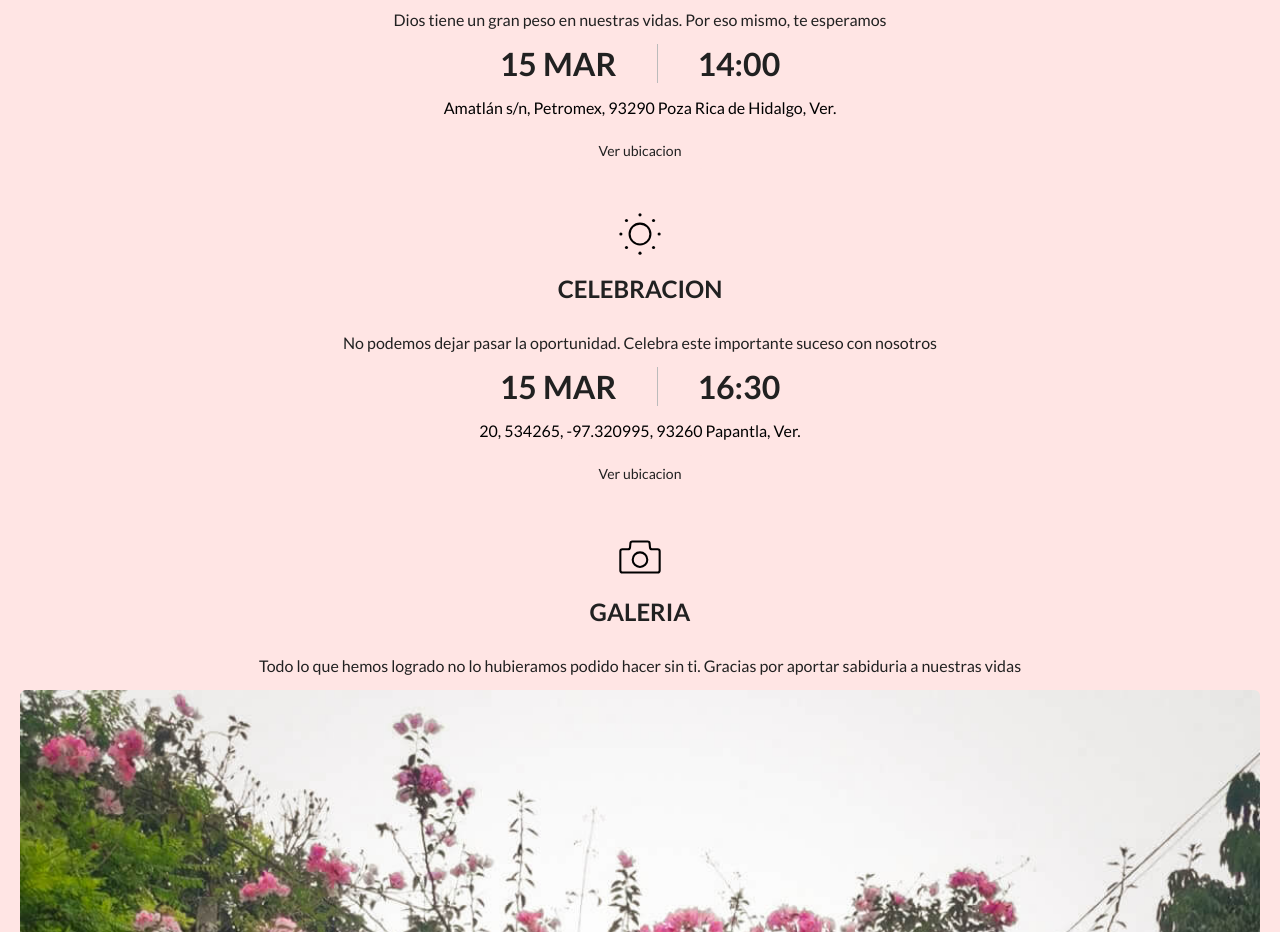
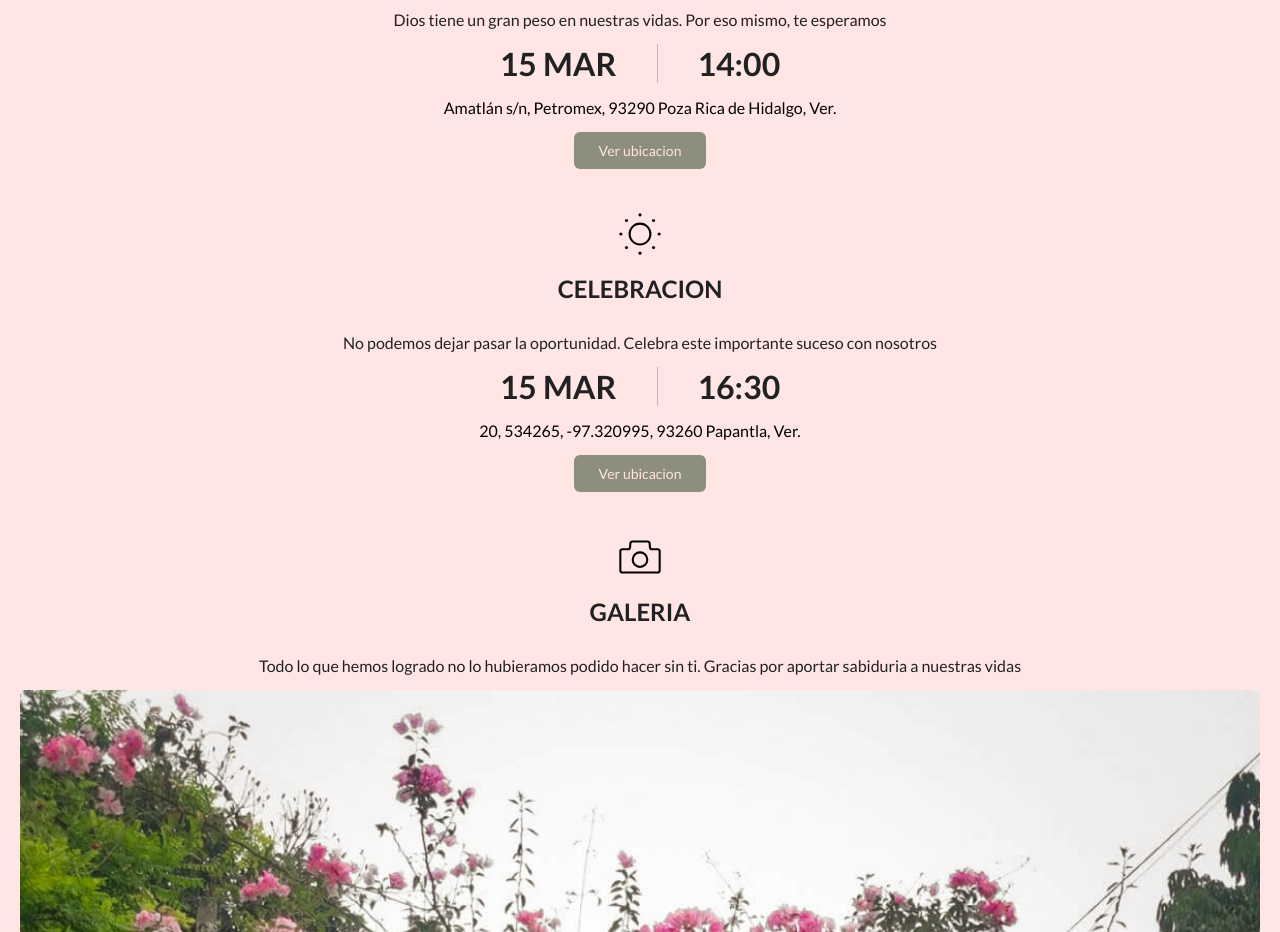
Before and after one commit to edmirgalvan01/wedding-site, a React (Vite) app: page / in a window 1280 px wide. Shown: the part 5980-6912 px from the top of the page. Built offline with nearby package versions, Linux system fonts and the light colour scheme; no server answers; the database is empty; a web font is replaced by a local one.

Commit message:
Change button color

```diff
--- a/src/sections/Ceremony/Ceremony.css
+++ b/src/sections/Ceremony/Ceremony.css
@@ -29,12 +29,12 @@
   background-color: var(--grey-color);
 }
 .ceremony--content a {
-  background-color: var(--pink-color);
+  background-color: var(--green-color);
   padding: 10px 25px;
   border: none;
   outline: none;
   border-radius: 6px;
   font-size: 14px;
   text-decoration: none;
-  color: var(--black-color);
+  color: var(--pink-color);
 }
--- a/src/sections/Event/Event.css
+++ b/src/sections/Event/Event.css
@@ -29,12 +29,12 @@
   background-color: var(--grey-color);
 }
 .event--content a {
-  background-color: var(--pink-color);
+  background-color: var(--green-color);
   padding: 10px 25px;
   border: none;
   outline: none;
   border-radius: 6px;
   font-size: 14px;
   text-decoration: none;
-  color: var(--black-color);
+  color: var(--pink-color);
 }
```
